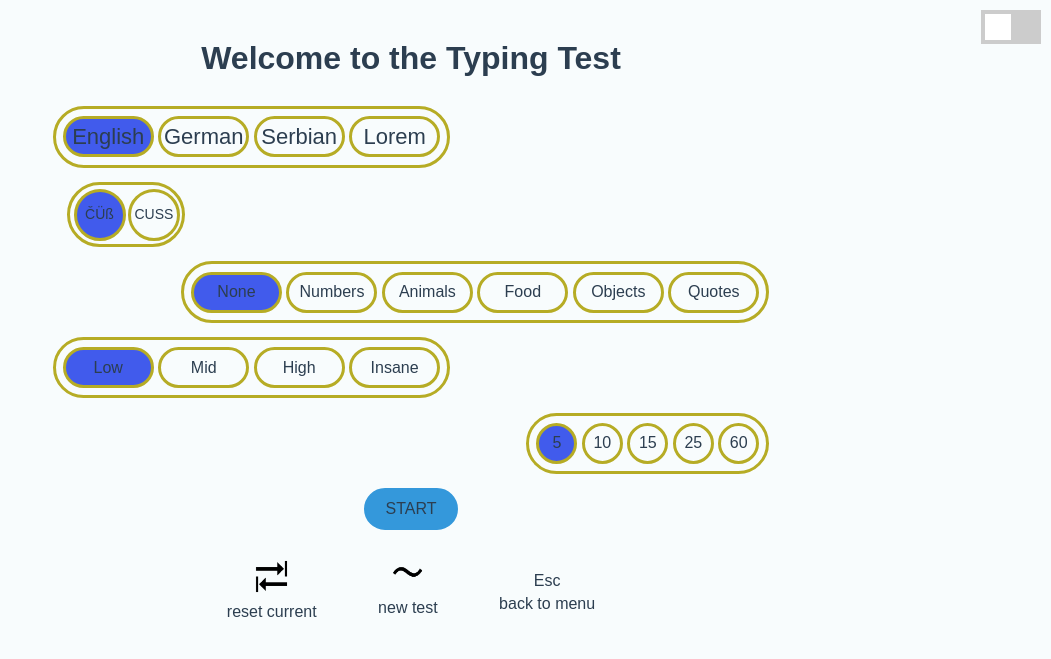
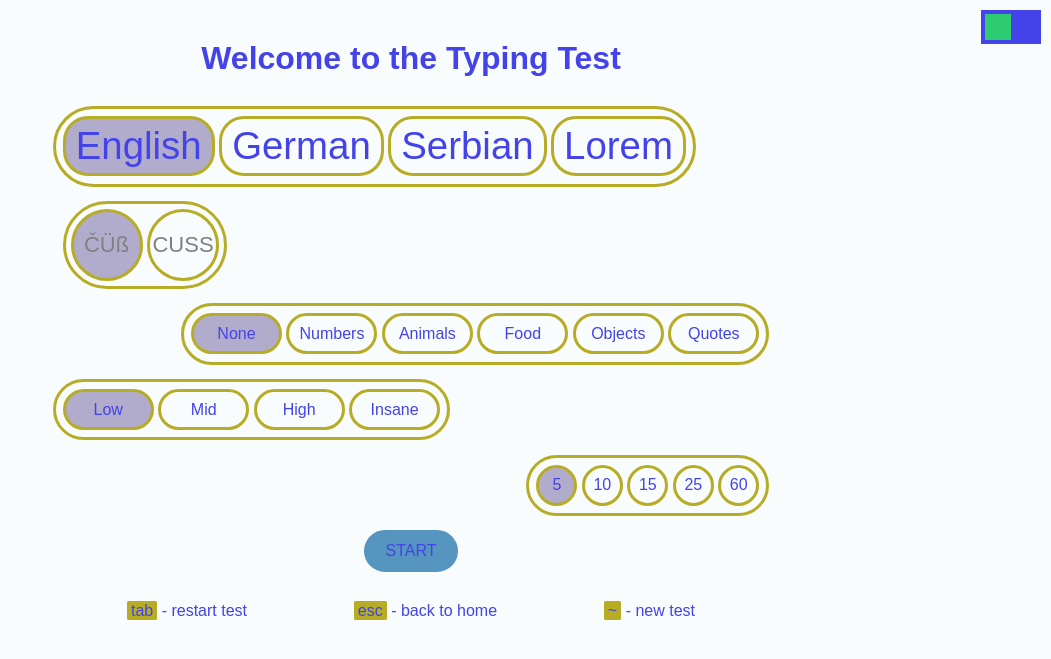
Before and after one commit to jovanovic-djo/just-type, a Django app: page / in a window 1280 px wide. Shown: the top 659 px of the page, without its empty margins (229-1280 px from the left). Run offline with Django 5.2, Linux system fonts and the light colour scheme.

Commit message:
modify design

```diff
--- a/typing_speed_test/app/static/css/styles.css
+++ b/typing_speed_test/app/static/css/styles.css
@@ -1,16 +1,18 @@
 /* ================General================ */
 :root {
-    --primary-color: #3498db;
+    --primary-color: #5695bf;
     --secondary-color: #2ecc71;
     --background-color: #f8fcfd;
-    --text-color: #2c3e50;
-    --border-color: #b6ac25;
+    --text-color: #4343e9;
+    --border-color: rgb(182, 172, 37);
     --hover-background: #DDD;
-    --checked-background: rgb(65, 91, 236);
+    --checked-background: rgb(178, 172, 204);
+    --disabled: rgb(155, 147, 39);
 
     --font-family: 'Arial, sans-serif';
     --font-size-base: 16px;
-    --font-size-large: 22px;
+    --font-size-large: 3vw;
+    --font-size-medium: 22px;
     --font-size-small: 12px;
 }
 
@@ -72,12 +76,11 @@ form {
 
 .slider {
     position: absolute;
-    cursor: pointer;
     top: 0;
     left: 0;
     right: 0;
     bottom: 0;
-    background-color: #ccc;
+    background-color: var(--text-color);
     transition: .4s;
 }
 
@@ -88,7 +91,7 @@ form {
     width: 26px;
     left: 4px;
     bottom: 4px;
-    background-color: white;
+    background-color: var(--secondary-color);
     transition: .4s;
 }
 
@@ -136,10 +139,13 @@ input:checked + .slider:before {
     align-items: center;
     justify-content: center;
     display: inline-flex;
-    width: 85px;
-    height: 35px;
+    width: max-content;
+    height: max-content;
     border: 3px solid var(--border-color);
-    padding: 0;
+    padding-left: 10px;
+    padding-right: 10px;
+    padding-top: 5px;
+    padding-bottom: 5px;
     cursor: pointer;
 }
 
@@ -159,8 +165,9 @@ input:checked + .slider:before {
 .accent-choice label,
 .accent-choice input {
     border-radius: 50%;
-    width: 40px;
-    height: 40px;
+    font-size: var(--font-size-medium);
+    width: 60px;
+    height: 60px;
     text-align: center;
     border: 3px solid var(--border-color);
     padding: 3px;
@@ -185,8 +192,8 @@ input:checked + .slider:before {
 .accent-choice {
     border-radius: 50px;
     border: 3px solid var(--border-color);
-    margin: 2%;
-    padding: 0.5%;
+    margin: 10px;
+    padding: 5px;
     width: fit-content;
 }
 
@@ -194,7 +201,8 @@ input:checked + .slider:before {
     font-size: 14px;
     display: inline-block;
     border-radius: 50%;
-    width: 50px;
+    height: auto;
+    width: auto;
     line-height: 25px;
     text-align: center;
 }
@@ -280,6 +289,16 @@ input:checked + .slider:before {
     background: var(--checked-background);
 }
 
+/* DISABLED */
+input[type="radio"] + label {
+    cursor: pointer;
+}
+
+input[type="radio"]:disabled + label {
+    cursor: not-allowed;
+    color: grey;
+}
+
 /* START BUTTON */
 
 .button-container {
@@ -317,30 +336,23 @@ input:checked + .slider:before {
 
 
 /* BOTTOM INSTRUCTIONS */
-
-.instructions-container {
-    display: flex;
-    justify-content: center;
-    align-items: center;
+.instruction-container {
     width: 100%;
+    text-align: center;
 }
-
-.item {
-    text-align: center;
+item {
+    margin-left: 5%;
+    margin-right: 5%;
+}
+key {
+    color: var(--bg-color);
+    background-color: var(--border-color);
+    margin: 0;
+    padding: 4px;
+    border-radius: .1rem;
     display: inline-block;
-    margin-left: 3%;
-    margin-right: 3%;
-}
-
-.item img {
-    width: 35px;
-    height: auto;
-}
-
-.item p {
-    margin-top: 5px;
-    color: var(--text-color);
-    margin-bottom: 1%;
+    font-size: 1rem;
+    line-height: .7rem;
 }
 
 /* ================Type page================ */
--- a/typing_speed_test/app/static/js/scripts.js
+++ b/typing_speed_test/app/static/js/scripts.js
@@ -52,7 +52,6 @@ document.addEventListener('DOMContentLoaded', () => {
     const resultModal = document.getElementById('result-modal');
     const resultText = document.getElementById('result-text');
     const closeModal = document.querySelector('.close');
-
 
     let startTime = null;
     let timerInterval = null;
@@ -149,7 +148,22 @@ document.addEventListener('DOMContentLoaded', () => {
         }
     };
 
-    typingInput.focus();
+    const focusInput = () => {
+        typingInput.focus();
+    };
+
+    document.addEventListener('click', (e) => {
+        if (!resultModal.contains(e.target) && e.target !== typingInput) {
+            focusInput();
+        }
+    });
+
+    document.addEventListener('keydown', () => {
+        focusInput();
+    });
+
+    focusInput();
+
 });
 
 
--- a/typing_speed_test/app/templates/typing_speed_test/index.html
+++ b/typing_speed_test/app/templates/typing_speed_test/index.html
@@ -99,19 +99,10 @@
             <button class="start-test" type="submit" id="start-test">START</button>
         </div>
     </form>
-    <div class="instructions-container">
-        <div class="item">
-            <img src="{% static 'img/tab.png' %}" alt="Image 1">
-            <p>reset current</p>
-        </div>
-        <div class="item">
-            <img src="{% static 'img/tilde_cut.png' %}" alt="Image 2">
-            <p>new test</p>
-        </div>
-        <div class="item">
-            <p>Esc</p>
-            <p>back to menu</p>
-        </div>
+    <div class="instruction-container">
+        <item><key>tab</key> - restart test</item>
+        <item><key>esc</key> - back to home</item>
+        <item><key>~</key> - new test</item>
     </div>
         <script src="{% static 'js/scripts.js' %}" defer></script>
 </body>
--- a/typing_speed_test/app/templates/typing_speed_test/type.html
+++ b/typing_speed_test/app/templates/typing_speed_test/type.html
@@ -9,6 +9,7 @@
     <link rel="stylesheet" href="{% static 'css/styles.css' %}">
 </head>
 <body>
+    <div class="type-area" id="type-area">
         <h1>Typing Test</h1>
         <div id="word-display">{{ words|join:" " }}</div>
         <input type="text" id="typing-input" autofocus />
@@ -18,6 +19,7 @@
                 <p id="result-text"></p>
             </div>
         </div>
+    </div>
     <script src="{% static 'js/scripts.js' %}" defer></script>
 </body>
 </html>
```
Also changed, not shown: other parts of typing_speed_test/app/static/css/styles.css (+15 -14 lines), typing_speed_test/app/static/img/tab.png (deleted), typing_speed_test/app/static/img/tilde.png (deleted), typing_speed_test/app/static/img/tilde_cut.png (deleted). Lines whose indentation alone changed are shown as unchanged.
